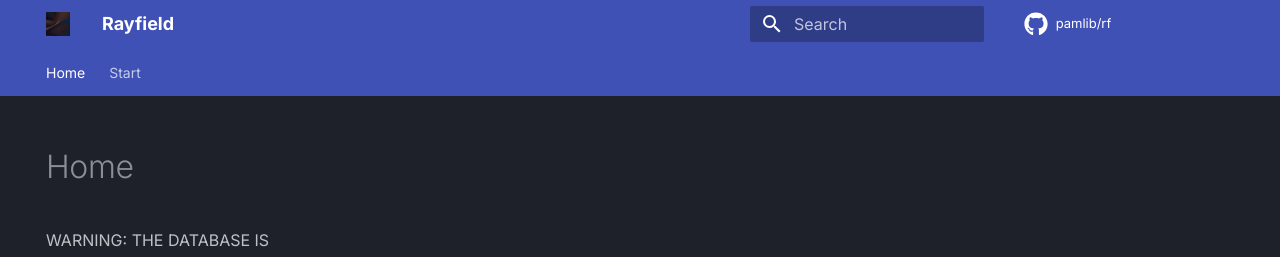
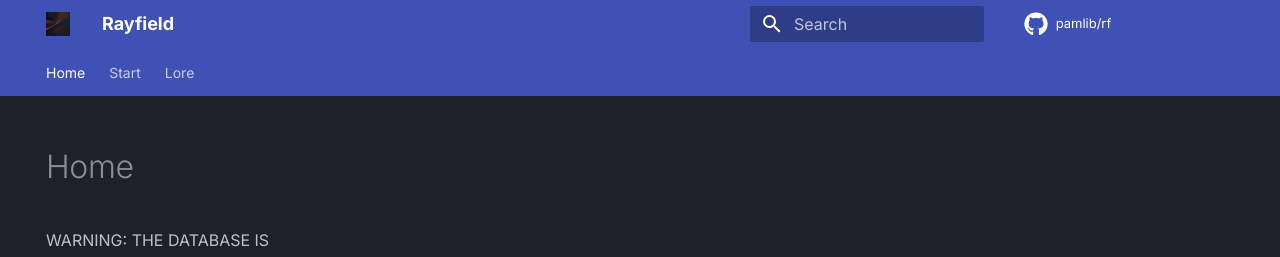
Before and after one commit to pamlib/rf, an MkDocs documentation site: the page built from docs/index.md, in a window 1280 px wide. Shown: the top 257 px of the page. Built offline with MkDocs 1.6.1 and Material for MkDocs 9.7.7, drawn with Linux system fonts in a browser that asks for light colours; comment, search, counter and statistics services are not loaded.

Commit message:
Update mkdocs.yml

```diff
--- a/mkdocs.yml
+++ b/mkdocs.yml
@@ -23,8 +23,9 @@ nav:
   - Home: index.md
   - Start:
     - New Hire: start/index.md
-    - Super Companies: start/supercompanies/index.md
-    - Lore: lore/index.md
+  - Lore:
+    - Home: lore/index.md
+    - Super Companies: lore/supercompanies/index.md
 
 markdown_extensions:
   - admonition
```
